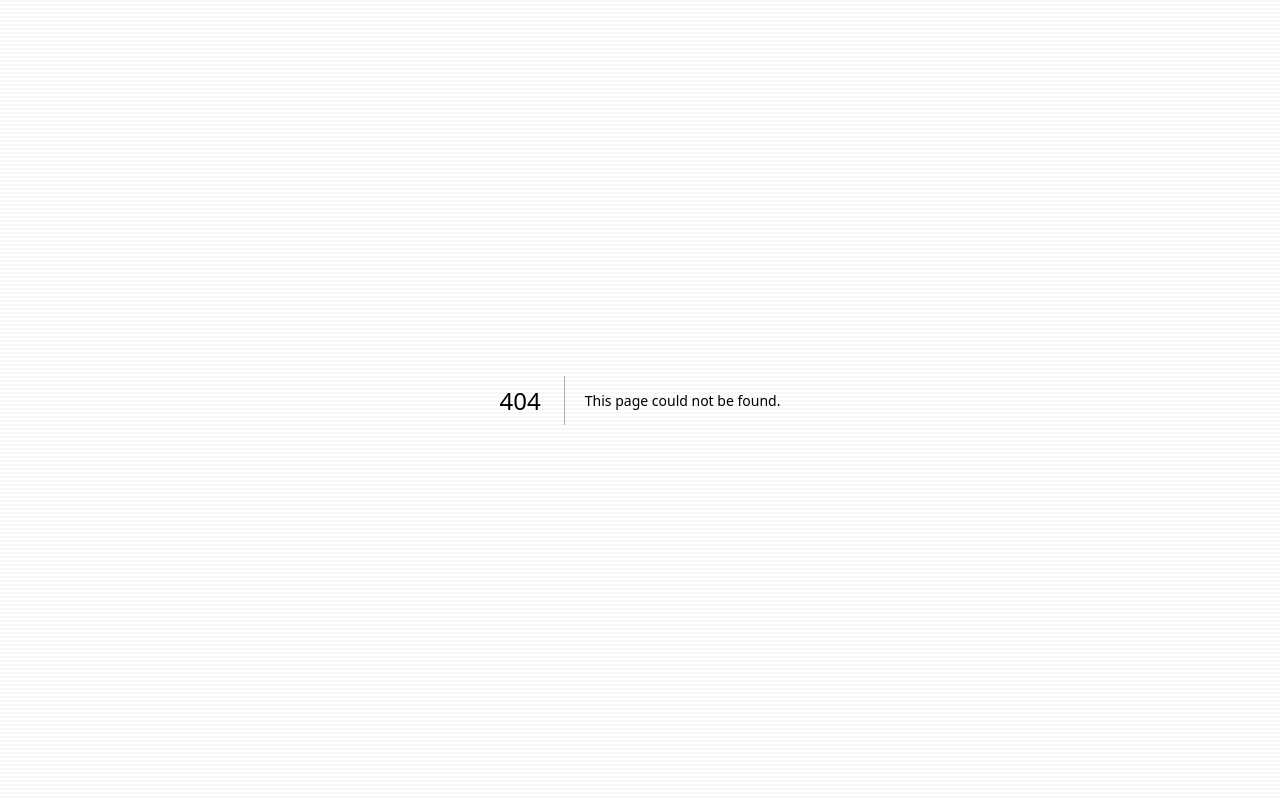
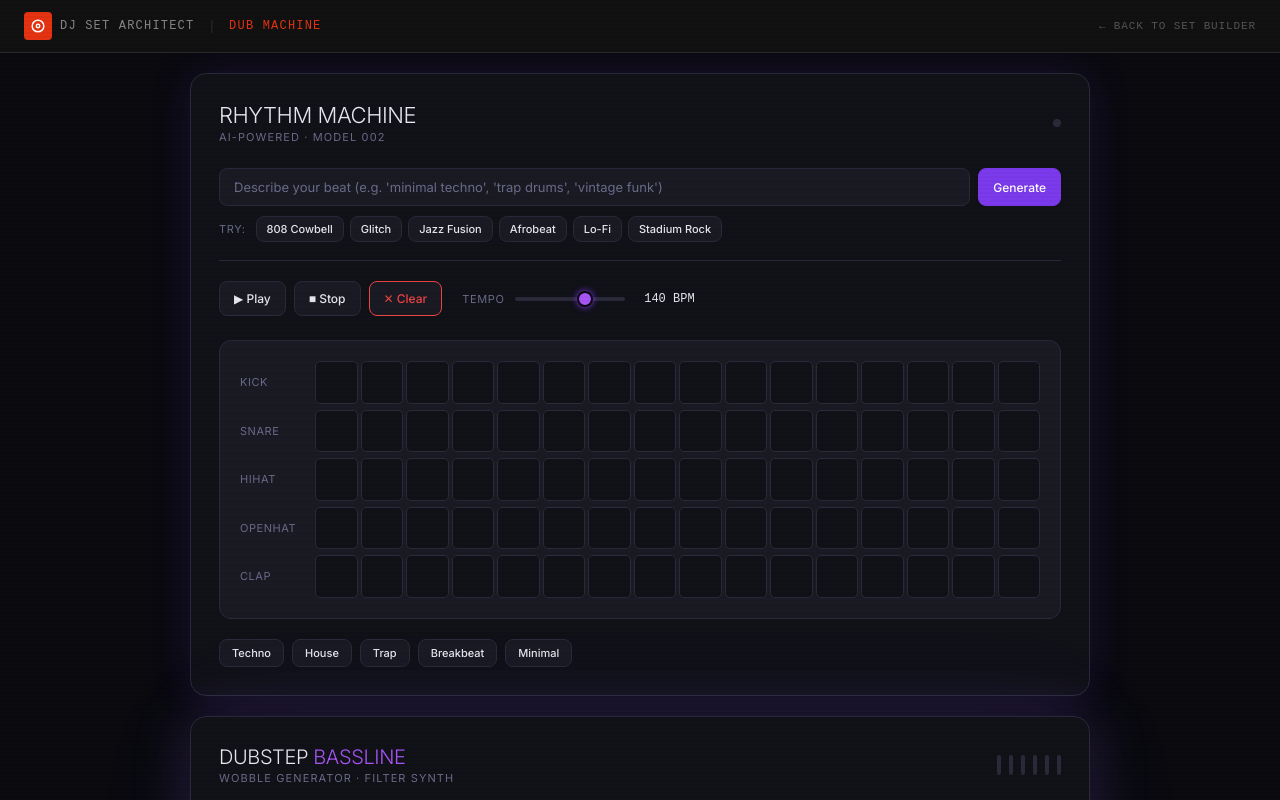
Before and after one commit to jonasmcnair/NowOpsDJ, a Next.js app: page /dub-machine in a window 1280 px wide. Before the commit this address had no page. Built offline with nearby package versions, Linux system fonts and the light colour scheme; a web font is replaced by a local one.

Commit message:
Create page.tsx

```diff
--- /dev/null
+++ b/app/dub-machine/page.tsx
@@ -0,0 +1,31 @@
+export default function DubMachinePage() {
+  return (
+    <div style={{ width: '100vw', height: '100vh', background: '#0a0a0f', display: 'flex', flexDirection: 'column' }}>
+      {/* Nav bar */}
+      <div style={{ display: 'flex', alignItems: 'center', justifyContent: 'space-between', padding: '12px 24px', borderBottom: '1px solid #2a2a2a', background: '#111111', flexShrink: 0 }}>
+        <div style={{ display: 'flex', alignItems: 'center', gap: 16 }}>
+          <a href="/" style={{ display: 'flex', alignItems: 'center', gap: 8, textDecoration: 'none' }}>
+            <div style={{ width: 28, height: 28, background: '#e63312', borderRadius: 4, display: 'flex', alignItems: 'center', justifyContent: 'center' }}>
+              <svg width="14" height="14" viewBox="0 0 24 24" fill="none" stroke="white" strokeWidth="2.5">
+                <circle cx="12" cy="12" r="10"/><circle cx="12" cy="12" r="3"/>
+              </svg>
+            </div>
+            <span style={{ fontFamily: 'monospace', fontSize: 12, color: '#888', letterSpacing: '0.1em' }}>DJ SET ARCHITECT</span>
+          </a>
+          <span style={{ color: '#2a2a2a' }}>|</span>
+          <span style={{ fontFamily: 'monospace', fontSize: 12, color: '#e63312', letterSpacing: '0.1em' }}>DUB MACHINE</span>
+        </div>
+        <a href="/" style={{ fontFamily: 'monospace', fontSize: 11, color: '#555', textDecoration: 'none', letterSpacing: '0.08em' }}>
+          ← BACK TO SET BUILDER
+        </a>
+      </div>
+
+      {/* Drum machine iframe */}
+      <iframe
+        src="/dub-machine.html"
+        style={{ flex: 1, border: 'none', width: '100%' }}
+        title="Dub Machine"
+      />
+    </div>
+  );
+}
```
